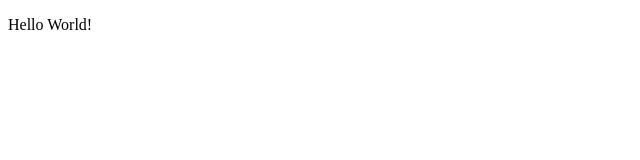
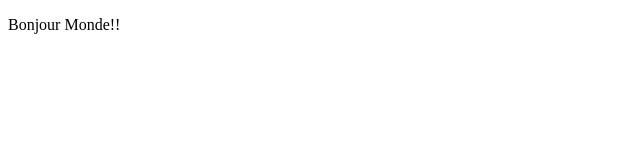
Before and after one commit to NoahdoRegoUO/csi3104_lab1, a plain HTML site: page lab01/index.html in a window 1280 px wide. Shown: the full height of the page, 0-640 px from the left. Drawn offline with Linux system fonts and the light colour scheme.

Commit message:
Changed to french

```diff
--- a/lab01/index.html
+++ b/lab01/index.html
@@ -6,7 +6,7 @@
 </head>
 
 <body>
-    <p>Hello World!</p>
+    <p>Bonjour Monde!!</p>
 </body>
 
 </html>
```
